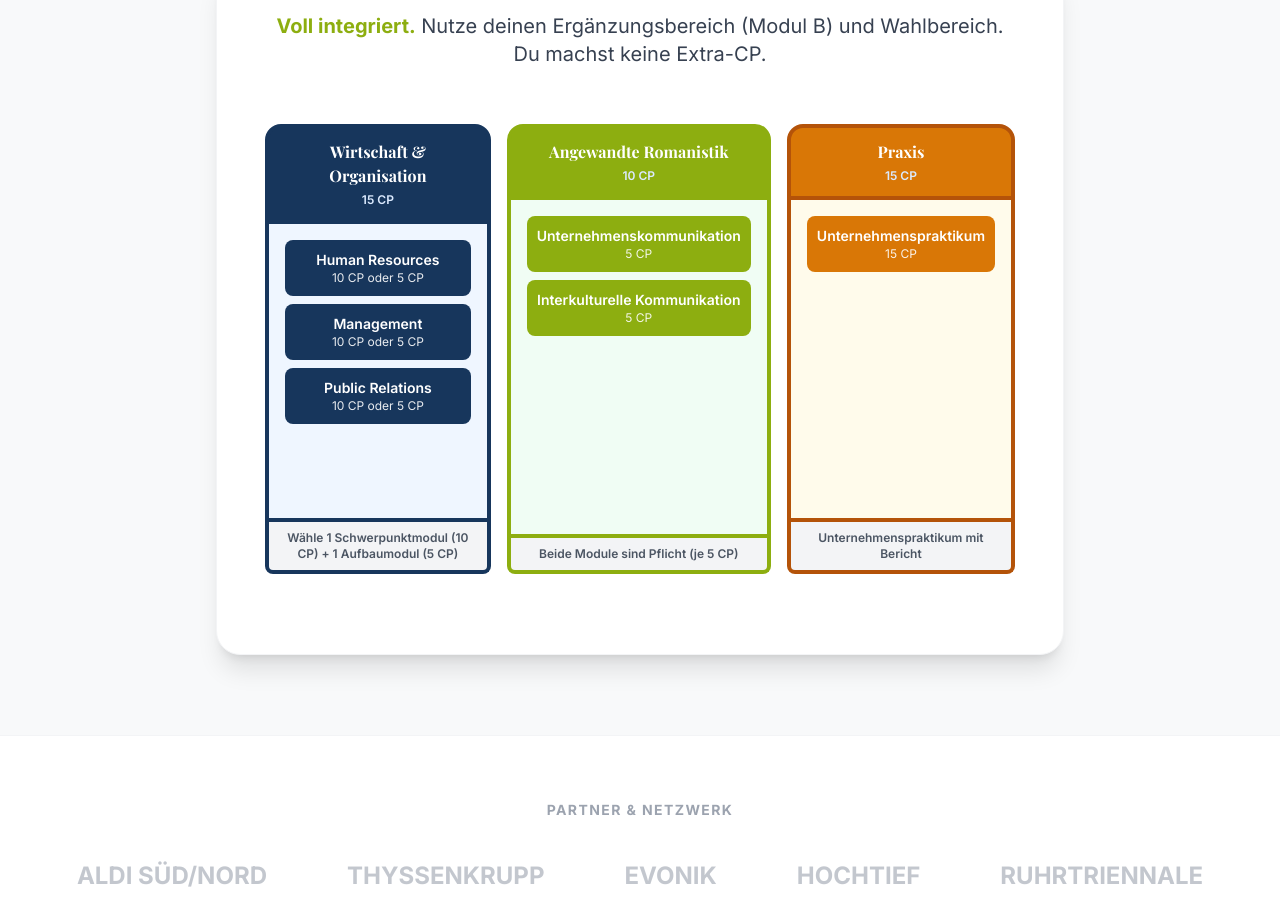
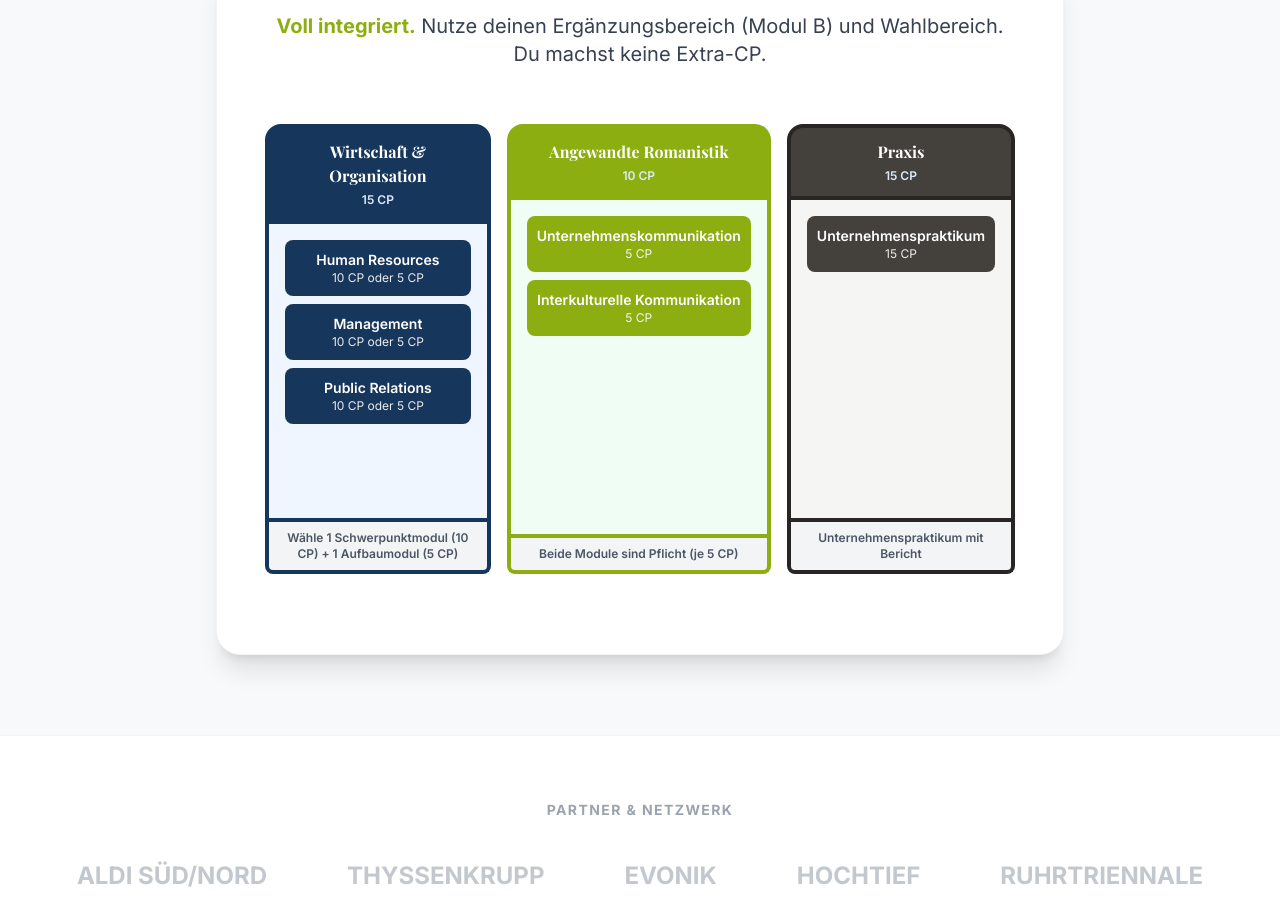
Before and after one commit to oppenpsy-rub/apcc-landing, a React (Vite) app: page / in a window 1280 px wide. Shown: the part 5240-6161 px from the top of the page. Built offline with nearby package versions, Linux system fonts and the light colour scheme; a web font is replaced by a local one.

Commit message:
Design: Säule 3 Farbe auf #8c8751 geändert
- Ersetzt bg-amber-600/border-amber-700 mit neutralem Graubraun
- Aktualisiert CP-Info Textfarbe für neue Säule-3-Farbe

```diff
--- a/src/components/PillarChart.jsx
+++ b/src/components/PillarChart.jsx
@@ -26,7 +26,7 @@ const PillarChart = ({ variant = '1fach' }) => {
   const pillarColors = {
     pillar1: { bg: 'bg-rub-blue', border: 'border-rub-blue', light: 'bg-blue-50' },
     pillar2: { bg: 'bg-rub-green', border: 'border-rub-green', light: 'bg-green-50' },
-    pillar3: { bg: 'bg-amber-600', border: 'border-amber-700', light: 'bg-amber-50' }
+    pillar3: { bg: 'bg-stone-700', border: 'border-stone-800', light: 'bg-stone-100', hex: '#8c8751' }
   };
 
   return (
@@ -175,7 +175,7 @@ const PillarChart = ({ variant = '1fach' }) => {
                 {/* CP Info */}
                 <div className={`${pillarColors[selectedPillarId].light} border-2 ${pillarColors[selectedPillarId].border} rounded-lg p-4`}>
                   <p className="text-sm text-gray-700">
-                    <span className={`font-bold ${pillarColors[selectedPillarId].bg === 'bg-rub-blue' ? 'text-rub-blue' : pillarColors[selectedPillarId].bg === 'bg-rub-green' ? 'text-rub-green' : 'text-amber-600'}`}>Credit Points: </span>
+                    <span style={{ color: pillarColors[selectedPillarId].hex || (pillarColors[selectedPillarId].bg === 'bg-rub-blue' ? '#17365c' : '#8dae10') }} className="font-bold">Credit Points: </span>
                     {selectedModule.cp}
                   </p>
                 </div>
```
